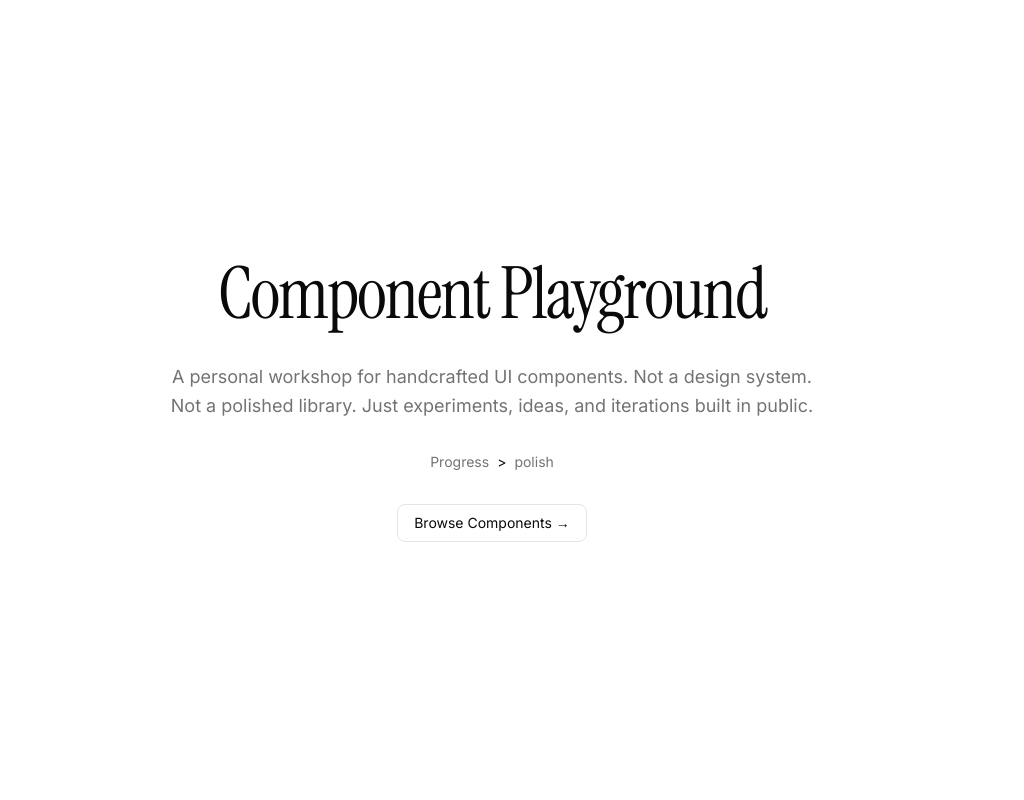
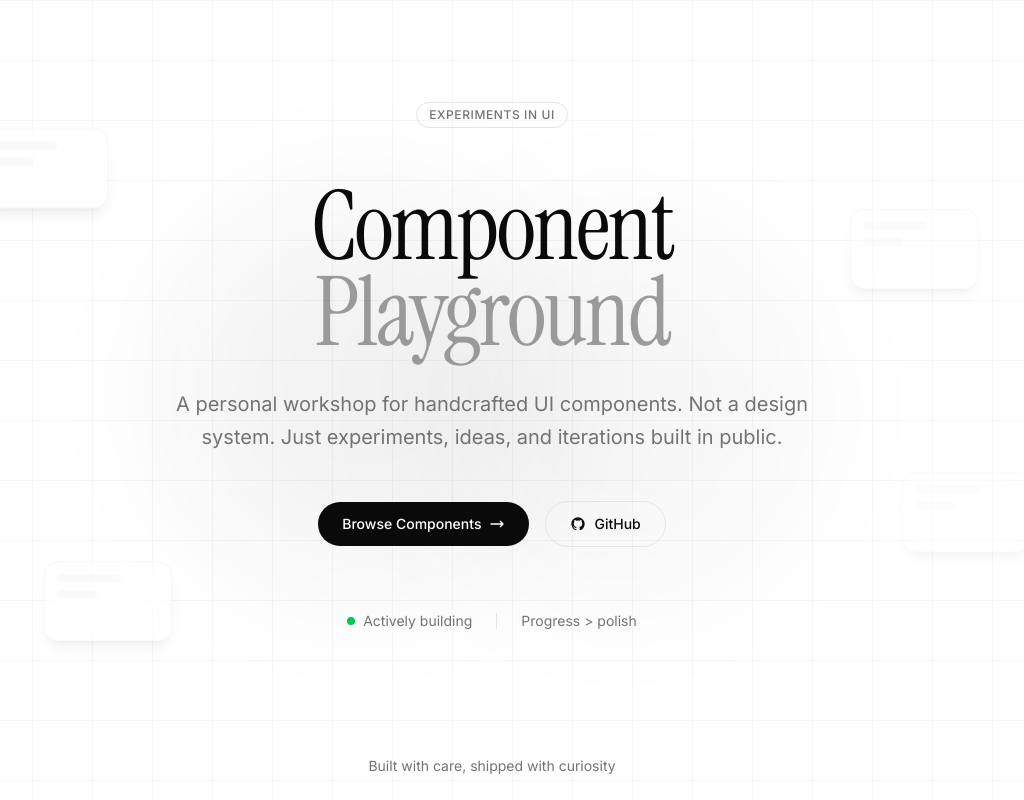
Before and after one commit to AnsHh9094/XeVoS-Ui, a Next.js app in the folder apps/web/: page / in a window 1280 px wide. Shown: the whole page, without its empty margins (148-1172 px from the left). Built offline with nearby package versions, Linux system fonts and the light colour scheme; no server answers.

Commit message:
feat: enhance Page component with animated background and floating cards

```diff
--- a/apps/web/app/page.tsx
+++ b/apps/web/app/page.tsx
@@ -1,33 +1,153 @@
+"use client"
+
 import type React from "react"
 import Link from "next/link"
+import { useEffect, useState } from "react"
+
+function GridBackground() {
+  return (
+    <div className="absolute inset-0 -z-10 overflow-hidden">
+      <div
+        className="absolute inset-0 opacity-[0.03] dark:opacity-[0.05]"
+        style={{
+          backgroundImage: `
+            linear-gradient(to right, currentColor 1px, transparent 1px),
+            linear-gradient(to bottom, currentColor 1px, transparent 1px)
+          `,
+          backgroundSize: "60px 60px",
+        }}
+      />
+      <div className="absolute top-1/4 left-1/4 w-96 h-96 bg-primary/5 rounded-full blur-3xl" />
+      <div className="absolute bottom-1/4 right-1/4 w-96 h-96 bg-primary/3 rounded-full blur-3xl" />
+    </div>
+  )
+}
+
+function FloatingCard({ className, offset = 0 }: { className?: string; offset?: number }) {
+  const [y, setY] = useState(0)
+
+  useEffect(() => {
+    let frame: number
+    const animate = () => {
+      setY(Math.sin((Date.now() + offset * 1000) / 1000) * 10)
+      frame = requestAnimationFrame(animate)
+    }
+    animate()
+    return () => cancelAnimationFrame(frame)
+  }, [offset])
+
+  return (
+    <div
+      className={`absolute w-32 h-20 rounded-xl bg-card border border-border/50 shadow-lg backdrop-blur-sm transition-transform ${className}`}
+      style={{ transform: `translateY(${y}px)` }}
+    >
+      <div className="p-3 space-y-2">
+        <div className="h-2 w-16 bg-muted rounded" />
+        <div className="h-2 w-10 bg-muted rounded" />
+      </div>
+    </div>
+  )
+}
+
+function FadeIn({ children, delay = 0, className = "" }: { children: React.ReactNode; delay?: number; className?: string }) {
+  const [visible, setVisible] = useState(false)
+
+  useEffect(() => {
+    const timer = setTimeout(() => setVisible(true), delay)
+    return () => clearTimeout(timer)
+  }, [delay])
+
+  return (
+    <div
+      className={`transition-all duration-700 ease-out ${className}`}
+      style={{
+        opacity: visible ? 1 : 0,
+        transform: visible ? "translateY(0)" : "translateY(20px)",
+      }}
+    >
+      {children}
+    </div>
+  )
+}
 
 export default function Page(): React.JSX.Element {
   return (
-    <div className="min-h-svh flex flex-col items-center justify-center px-6">
-      <main className="max-w-2xl text-center space-y-8">
+    <div className="min-h-svh flex flex-col relative">
+      <GridBackground />
+
+      <FloatingCard className="top-[15%] left-[10%] hidden lg:block opacity-60" offset={0} />
+      <FloatingCard className="top-[25%] right-[12%] hidden lg:block opacity-40" offset={1} />
+      <FloatingCard className="bottom-[20%] left-[15%] hidden lg:block opacity-50" offset={2} />
+      <FloatingCard className="bottom-[30%] right-[8%] hidden lg:block opacity-30" offset={3} />
+
+      <main className="flex-1 flex flex-col items-center justify-center px-6 py-20">
+        <div className="max-w-3xl text-center space-y-8">
+          <FadeIn delay={0}>
+            <span className="inline-block px-3 py-1 text-xs font-medium tracking-wider uppercase text-muted-foreground border border-border rounded-full mb-6">
+              Experiments in UI
+            </span>
+          </FadeIn>
+
+          <FadeIn delay={100}>
             <h1
-          className="text-5xl md:text-7xl tracking-tight"
+              className="text-5xl sm:text-6xl md:text-8xl tracking-tight leading-[0.9]"
               style={{ fontFamily: "var(--font-serif)" }}
             >
-          Component Playground
+              Component
+              <br />
+              <span className="text-muted-foreground/70">Playground</span>
             </h1>
-        <p className="text-lg text-muted-foreground leading-relaxed">
+          </FadeIn>
+
+          <FadeIn delay={200}>
+            <p className="text-lg md:text-xl text-muted-foreground leading-relaxed max-w-2xl mx-auto">
               A personal workshop for handcrafted UI components. Not a design
-          system. Not a polished library. Just experiments, ideas, and
-          iterations built in public.
+              system. Just experiments, ideas, and iterations built in public.
             </p>
-        <div className="flex items-center justify-center gap-2 text-sm text-muted-foreground">
-          <span>Progress</span>
-          <span className="text-foreground">&gt;</span>
-          <span>polish</span>
-        </div>
+          </FadeIn>
+
+          <FadeIn delay={300} className="flex items-center justify-center gap-4 pt-4">
             <Link
               href="/docs"
-          className="inline-block text-sm border border-border px-4 py-2 rounded-md hover:bg-accent transition-colors"
+              className="group inline-flex items-center gap-2 bg-foreground text-background px-6 py-3 rounded-full text-sm font-medium hover:opacity-90 transition-opacity"
             >
-          Browse Components &rarr;
+              Browse Components
+              <svg
+                className="w-4 h-4 transition-transform group-hover:translate-x-1"
+                fill="none"
+                viewBox="0 0 24 24"
+                stroke="currentColor"
+              >
+                <path strokeLinecap="round" strokeLinejoin="round" strokeWidth={2} d="M17 8l4 4m0 0l-4 4m4-4H3" />
+              </svg>
             </Link>
+            <a
+              href="https://github.com/jadhavharshh/component-playground"
+              target="_blank"
+              rel="noopener noreferrer"
+              className="inline-flex items-center gap-2 px-6 py-3 rounded-full text-sm font-medium border border-border hover:bg-accent transition-colors"
+            >
+              <svg className="w-4 h-4" fill="currentColor" viewBox="0 0 24 24">
+                <path fillRule="evenodd" clipRule="evenodd" d="M12 2C6.477 2 2 6.477 2 12c0 4.42 2.865 8.17 6.839 9.49.5.092.682-.217.682-.482 0-.237-.008-.866-.013-1.7-2.782.604-3.369-1.34-3.369-1.34-.454-1.156-1.11-1.464-1.11-1.464-.908-.62.069-.608.069-.608 1.003.07 1.531 1.03 1.531 1.03.892 1.529 2.341 1.087 2.91.831.092-.646.35-1.086.636-1.336-2.22-.253-4.555-1.11-4.555-4.943 0-1.091.39-1.984 1.029-2.683-.103-.253-.446-1.27.098-2.647 0 0 .84-.269 2.75 1.025A9.578 9.578 0 0112 6.836c.85.004 1.705.114 2.504.336 1.909-1.294 2.747-1.025 2.747-1.025.546 1.377.203 2.394.1 2.647.64.699 1.028 1.592 1.028 2.683 0 3.842-2.339 4.687-4.566 4.935.359.309.678.919.678 1.852 0 1.336-.012 2.415-.012 2.743 0 .267.18.578.688.48C19.138 20.167 22 16.418 22 12c0-5.523-4.477-10-10-10z" />
+              </svg>
+              GitHub
+            </a>
+          </FadeIn>
+
+          <FadeIn delay={400} className="flex items-center justify-center gap-6 pt-8 text-sm text-muted-foreground">
+            <div className="flex items-center gap-2">
+              <div className="w-2 h-2 rounded-full bg-green-500" />
+              <span>Actively building</span>
+            </div>
+            <div className="w-px h-4 bg-border" />
+            <span>Progress &gt; polish</span>
+          </FadeIn>
+        </div>
       </main>
+
+      <footer className="py-6 px-6 text-center text-sm text-muted-foreground">
+        <p>Built with care, shipped with curiosity</p>
+      </footer>
     </div>
   )
 }
```
Lines whose indentation alone changed are shown as unchanged.
